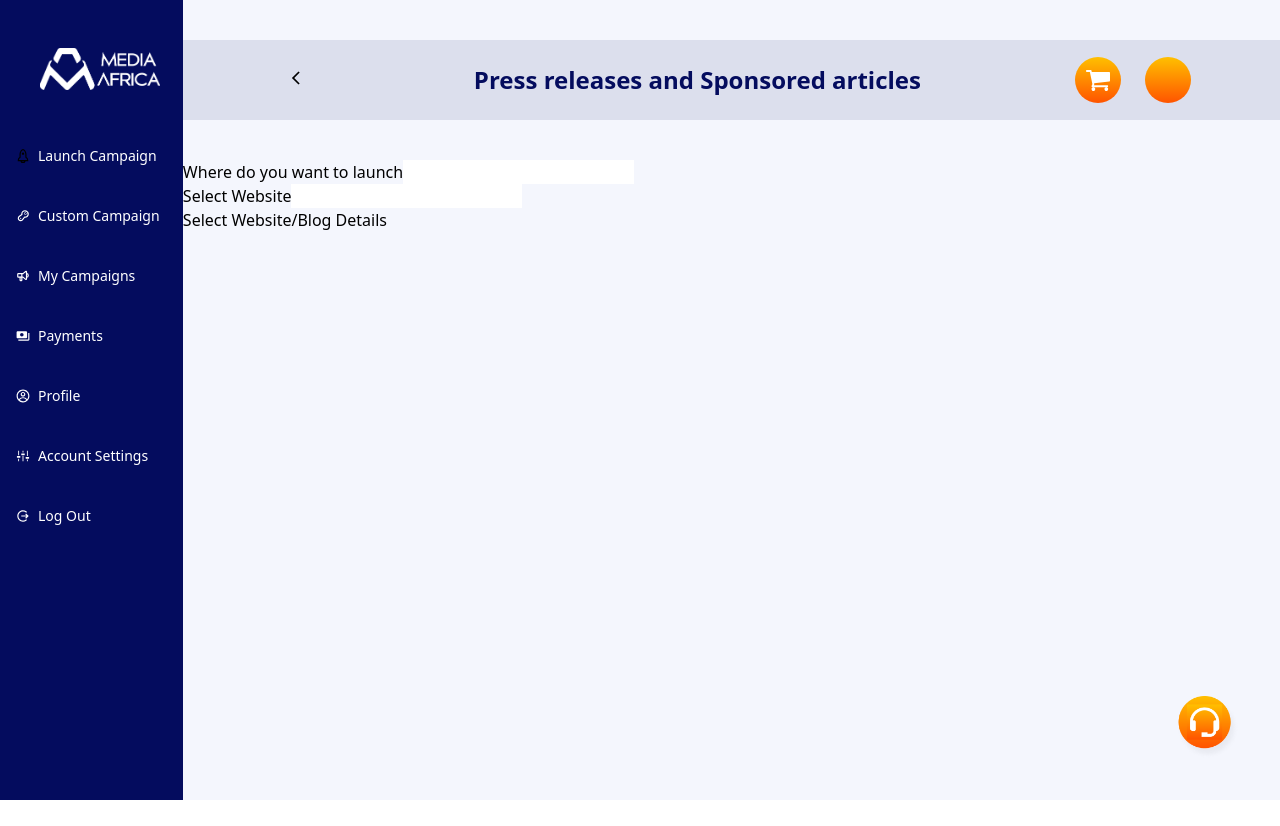
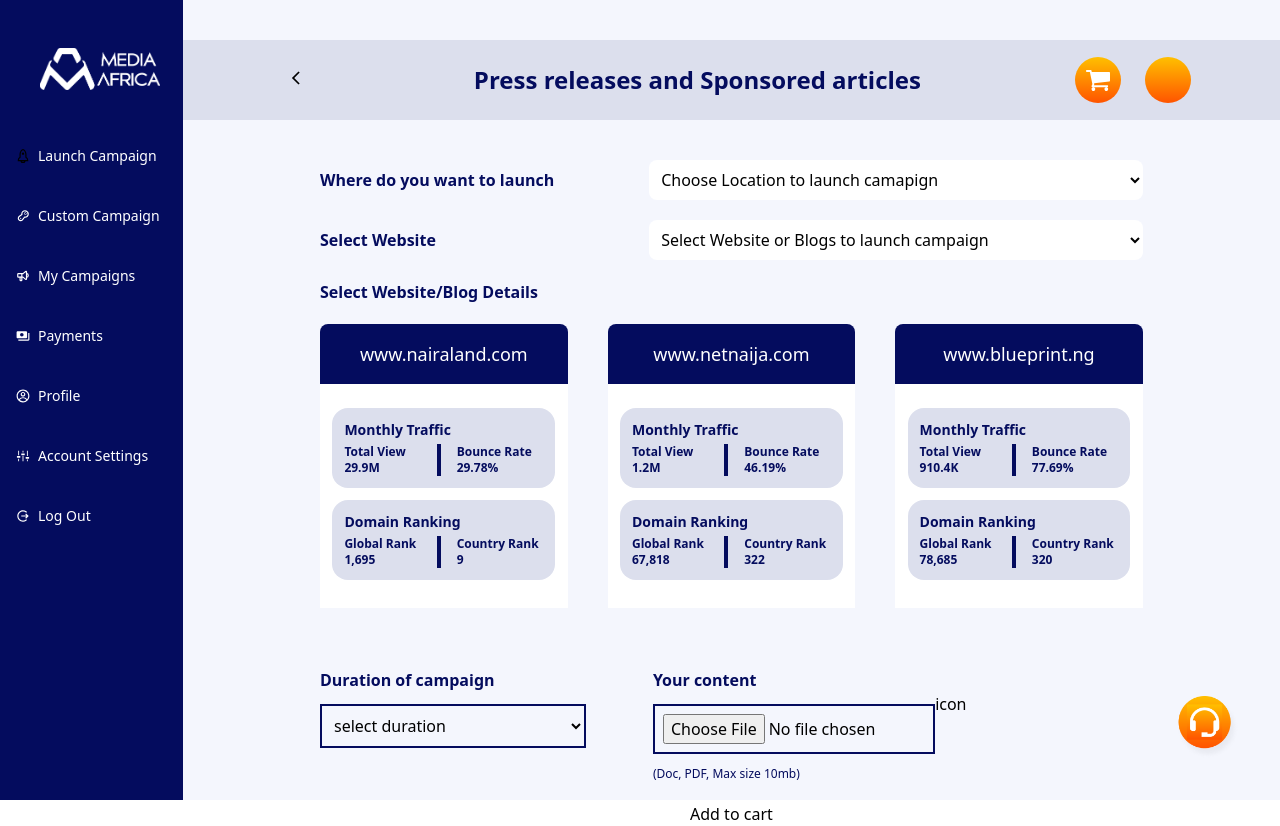
Before and after one commit to Phattah44/media_africa, a Next.js app: page /pages/launch-campaign/press-release in a window 1280 px wide. Before the commit the page ends 800 px from the top, so only its background shows below. Built offline with nearby package versions, Linux system fonts and the light colour scheme.

Commit message:
press release page component

```diff
--- a/app/pages/launch-campaign/press-release/page.jsx
+++ b/app/pages/launch-campaign/press-release/page.jsx
@@ -1,19 +1,132 @@
+'use client';
+
 import LaunchCampaignLayout from '@components/pagesLayout/launchCampaignLay';
+import { useState } from 'react';
+import WebsiteCard from './websiteCard';
 
 const PressRelease = () => {
+  const [pressRelease, setPressRelease] = useState({
+    launchCountry: '',
+    launchWebsite: '',
+    launchDuration: '',
+    launchContent: '',
+  });
+
+  const handleChange = (e) => {
+    e.target.value;
+  };
+
   return (
     <LaunchCampaignLayout pageTitle='Press releases and Sponsored articles'>
       <div>
-        <form>
-          <div>
-            <label>Where do you want to launch</label>
-            <input />
+        <form className='w-9/12 flex flex-col gap-y-5 m-auto'>
+          <div className='flex justify-between w-full items-center'>
+            <label className='text-[#040C5E] font-semibold'>
+              Where do you want to launch
+            </label>
+            <select
+              id='launchCountry'
+              value={pressRelease.launchCountry}
+              onChange={handleChange}
+              name='launchCountry'
+              className='bg-white items-center gap-3 w-3/5 p-2 rounded-lg'
+            >
+              <option value=''>Choose Location to launch camapign</option>
+              <option value='angola'>Angola</option>
+              <option value='cameroon'>Cameroon</option>
+              <option value='egypt'>Egypt</option>
+              <option value='ethopia'>Ethopia</option>
+              <option value='ghana'>Ghana</option>
+              <option value='gabon'>Gabon</option>
+              <option value='nigeria'>Nigeria</option>
+              <option value='south africa'>South Africa</option>
+            </select>
           </div>
-          <div>
-            <label>Select Website</label>
-            <input />
+          <div className='flex justify-between w-full items-center'>
+            <label className='text-[#040C5E] font-semibold'>
+              Select Website
+            </label>
+            <select
+              id='launchWebsite'
+              value={pressRelease.launchWebsite}
+              onChange={handleChange}
+              name='launchWebsite'
+              className='bg-white items-center gap-3 w-3/5 p-2 rounded-lg'
+            >
+              <option value=''>
+                Select Website or Blogs to launch campaign
+              </option>
+              <option value='netnaija.com'>Netnaija.com</option>
+              <option value='nairaland.com'>Nairaland.com</option>
+              <option value='davelink.com'>Davelink.com</option>
+              <option value='lindaikeji.com'>Lindaikeji.com</option>
+              <option value='thorben.com'>Thorben.com</option>
+              <option value='foxtriangle.com'>Foxtriangle.com</option>
+            </select>
           </div>
-          <p>Select Website/Blog Details</p>
+          <p className='text-[#040C5E] font-semibold'>
+            Select Website/Blog Details
+          </p>
+          <div className='flex flex-row gap-x-10'>
+            <WebsiteCard
+              website='www.nairaland.com'
+              views='29.9M'
+              bounceRate='29.78%'
+              globalRank='1,695'
+              countryRank='9'
+            />
+            <WebsiteCard
+              website='www.netnaija.com'
+              views='1.2M'
+              bounceRate='46.19%'
+              globalRank='67,818'
+              countryRank='322'
+            />
+            <WebsiteCard
+              website='www.blueprint.ng'
+              views='910.4K'
+              bounceRate='77.69%'
+              globalRank='78,685'
+              countryRank='320'
+            />
+          </div>
+          <div className='flex flex-row w-5/6 justify-between mt-10'>
+            <div className='flex flex-col w-1/2'>
+              <p className='text-[#040C5E] font-semibold'>
+                Duration of campaign
+              </p>
+              <select
+                id='launchDuration'
+                value={pressRelease.launchDuration}
+                name='launchDuration'
+                onChange={handleChange}
+                className='bg-transparent p-2 my-3 w-4/5 border-solid border-[#040C5E] border-2'
+              >
+                <option value=''>select duration</option>
+                <option value='1week'>1 Week</option>
+                <option value='1month'>1 Month</option>
+                <option value='3months'>3 Months</option>
+                <option value='6months'>6 Months</option>
+              </select>
+            </div>
+            <div className='flex flex-col'>
+              <p className='text-[#040C5E] font-semibold'>Your content</p>
+              <div className='flex'>
+                <input
+                  type='file'
+                  placeholder='Choose file'
+                  id='launchContent'
+                  name='launchContent'
+                  className='bg-transparent p-2 my-3 w-4/5 border-solid border-[#040C5E] border-2'
+                />
+                <p>icon</p>
+              </div>
+              <p className='text-[#040C5E] font-thin text-xs'>
+                (Doc, PDF, Max size 10mb)
+              </p>
+            </div>
+          </div>
+          <button type='submit'>Add to cart</button>
         </form>
       </div>
     </LaunchCampaignLayout>
--- /dev/null
+++ b/app/pages/launch-campaign/press-release/websiteCard.jsx
@@ -0,0 +1,51 @@
+import React from 'react';
+
+const WebsiteCard = ({
+  website,
+  views,
+  bounceRate,
+  globalRank,
+  countryRank,
+}) => {
+  return (
+    <div className=' w-72 rounded-xl'>
+      <div className='bg-[#040C5E] text-white w-full text-lg text-center py-4 rounded-t-lg'>
+        {website}
+      </div>
+      <div className='bg-white py-4'>
+        <div className='bg-[#DCDFED] w-[90%] mx-auto my-2 p-3 rounded-2xl'>
+          <p className='text-[#040C5E] font-bold text-sm mb-1'>
+            Monthly Traffic
+          </p>
+          <div className='flex flex-row justify-between'>
+            <div className='flex flex-col w-full border-r-4 border-[#040C5E]'>
+              <p className='text-[#040C5E] font-bold text-xs'>Total View</p>
+              <p className='text-[#040C5E] font-bold text-xs'>{views}</p>
+            </div>
+            <div className='flex flex-col w-full pl-4'>
+              <p className='text-[#040C5E] font-bold text-xs'>Bounce Rate</p>
+              <p className='text-[#040C5E] font-bold text-xs'>{bounceRate}</p>
+            </div>
+          </div>
+        </div>
+        <div className='bg-[#DCDFED] w-[90%] mx-auto my-3 p-3 rounded-2xl'>
+          <p className='text-[#040C5E] font-bold text-sm mb-1'>
+            Domain Ranking
+          </p>
+          <div className='flex flex-row justify-between'>
+            <div className='flex flex-col w-full border-r-4 border-[#040C5E]'>
+              <p className='text-[#040C5E] font-bold text-xs'>Global Rank</p>
+              <p className='text-[#040C5E] font-bold text-xs'>{globalRank}</p>
+            </div>
+            <div className='flex flex-col w-full pl-4'>
+              <p className='text-[#040C5E] font-bold text-xs'>Country Rank</p>
+              <p className='text-[#040C5E] font-bold text-xs'>{countryRank}</p>
+            </div>
+          </div>
+        </div>
+      </div>
+    </div>
+  );
+};
+
+export default WebsiteCard;
```
Also changed, not shown: 1 other file (tests, documents, lock files or other folders).
